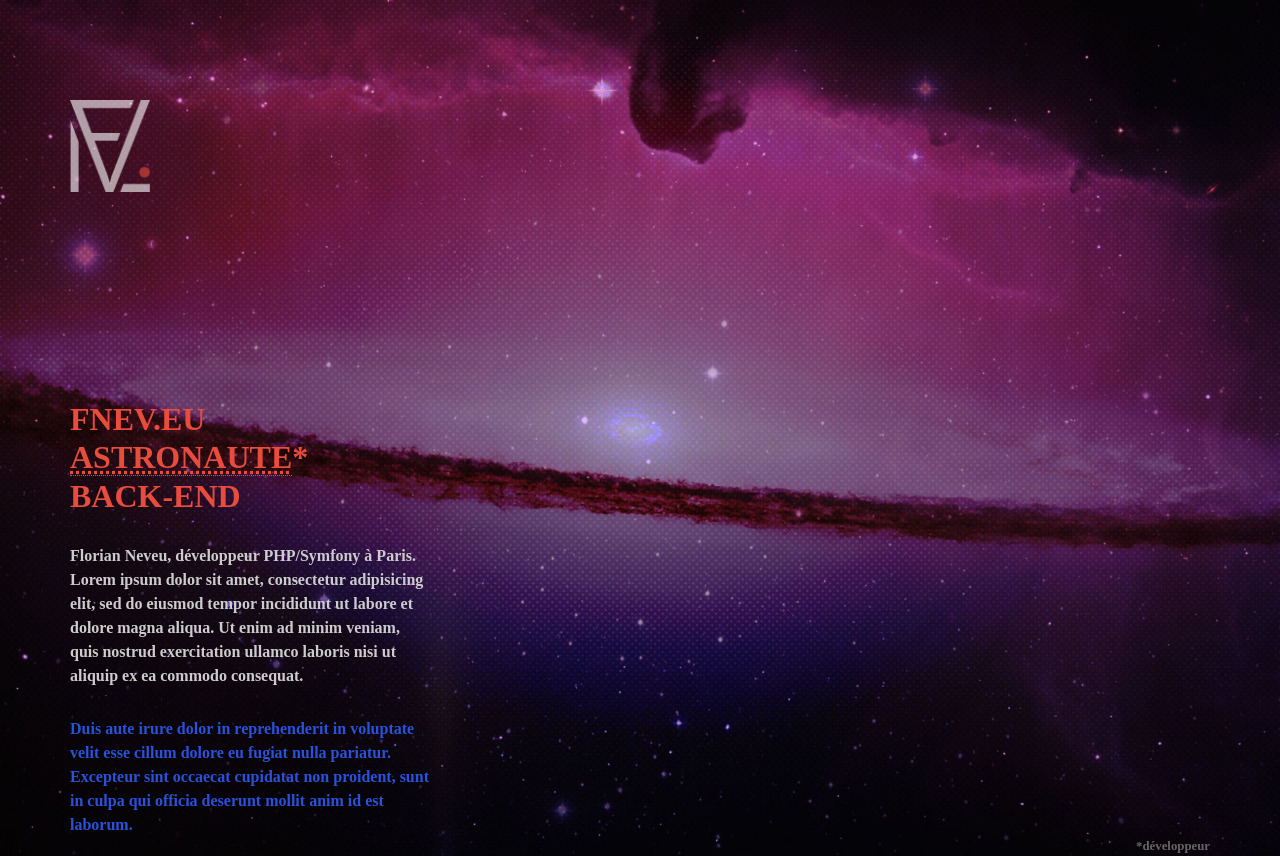
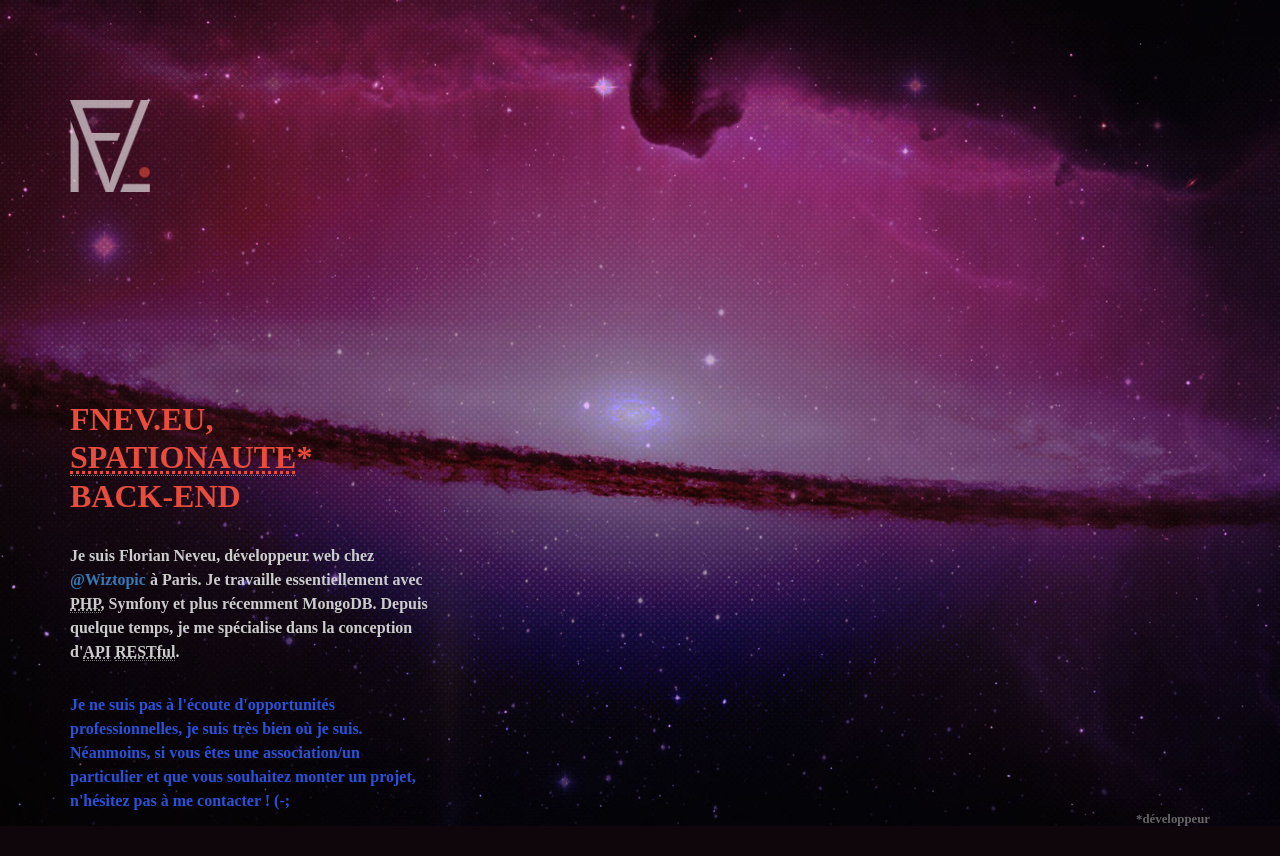
Before and after one commit to florianorineveu/v1, a PHP site: page / in a window 1280 px wide. After the commit the page ends 826 px from the top, so only its background shows below. Run offline with PHP 8.4, Linux system fonts and the light colour scheme; style sheets or scripts are compiled from the project's sources; some libraries are stand-ins or nearby versions.

Commit message:
Update text and clean scss/css

```diff
--- a/www/index.php
+++ b/www/index.php
@@ -20,36 +20,25 @@
 <body>
   <header>
     <div class="container">
-      <img src="images/logo.png">
-      <h1>
-        fnev.eu<br>
-        <abbr title="Développeur">Astronaute</abbr>*<br>
-        back-end
-      </h1>
+      <a href="/" id="logo">
+        <img src="images/logo.png">
+      </a>
+
       <div class="row">
-        <p class="col-md-4">Florian Neveu, développeur PHP/Symfony à Paris. Lorem ipsum dolor sit amet, consectetur adipisicing elit, sed do eiusmod tempor incididunt ut labore et dolore magna aliqua. Ut enim ad minim veniam, quis nostrud exercitation ullamco laboris nisi ut aliquip ex ea commodo
-        consequat.</p>
+        <div class="col-md-4">
+          <h1>
+            fnev.eu,<br>
+            <abbr title="Développeur">Spationaute</abbr>*<br>
+            back-end
+          </h1>
+          <p>Je suis Florian Neveu, développeur web chez <a href="https://fr.wiztopic.com">@Wiztopic</a> à Paris. Je travaille essentiellement avec <abbr title="Hypertext Preprocessor">PHP</abbr>, Symfony et plus récemment MongoDB. Depuis quelque temps, je me spécialise dans la conception d'<abbr title="Interface de programmation">API</abbr> <abbr title="REpresentational State Transfer">RESTful</abbr>.</p>
+          <p>Je ne suis pas à l'écoute d'opportunités professionnelles, je suis très bien où je suis. Néanmoins, si vous êtes une association/un particulier et que vous souhaitez monter un projet, n'hésitez pas à me contacter ! (-;</p>
+        </div>
       </div>
-      <div class="row">
-        <p class="col-md-4">Duis aute irure dolor in reprehenderit in voluptate velit esse cillum dolore eu fugiat nulla pariatur. Excepteur sint occaecat cupidatat non proident, sunt in culpa qui officia deserunt mollit anim id est laborum.</p>
-      </div>
-      <p class="pull-right">*développeur</p>
+      <span class="pull-right">*développeur</span>
     </div>
   </header>
 
-  <!-- <section id="bio">
-    <div>
-      <p>Lorem ipsum dolor sit amet, consectetur adipisicing elit, sed do eiusmod
-    tempor incididunt ut labore et dolore magna aliqua. Ut enim ad minim veniam,
-    quis nostrud exercitation ullamco laboris nisi ut aliquip ex ea commodo
-    consequat. Duis aute irure dolor in reprehenderit in voluptate velit esse
-    cillum dolore eu fugiat nulla pariatur. Excepteur sint occaecat cupidatat non
-    proident, sunt in culpa qui officia deserunt mollit anim id est laborum.</p>
-    </div>
-    <aside>
-
-    </aside>
-  </section> -->
   <script src="https://use.typekit.net/dya2brt.js"></script>
   <script>try{Typekit.load({ async: true });}catch(e){}
   </script>
--- a/www/sass/screen.scss
+++ b/www/sass/screen.scss
@@ -1,48 +1,13 @@
 @import "compass/reset";
+@import "compass/css3";
+@import "sections/*.*";
 
-header {
-    background-image: image-url('background.jpg');
-    background-position: center;
-    background-repeat: no-repeat;
-    background-size: cover;
-    min-height: 100vh;
-
-    img {
-        height: auto;
-        opacity: .6;
-        position: absolute;
-        top: 100px;
-        width: 80px;
-    }
-
-    h1 {
-        color: #e84c3c;
-        font-family: "proxima-nova";
-        font-size: 2em;
-        font-weight: 900;
-        line-height: 1.2em;
-        margin-top: 50vh;
-        text-transform: uppercase;
-    }
-
-    div > div {
-        color: #cccccc;
-        margin-top: 1.8em;
-    }
-
-    div > div + div {
-        color: #2952d8;
-        margin-top: 1.8em;
-    }
-
-    .pull-right {
-        color: #666666;
-        font-size: 0.8em;
-    }
+body {
+    color: #cccccc;
+    font-family: "ff-chambers-sans-web";
+    font-weight: 600;
 }
 
 p {
-    font-family: "ff-chambers-sans-web";
-    font-weight: 600;
     line-height: 1.5em;
 }
--- /dev/null
+++ b/www/sass/sections/_header.scss
@@ -0,0 +1,47 @@
+header {
+    background-image: image-url('background.jpg');
+    background-position: center;
+    background-repeat: no-repeat;
+    background-size: cover;
+    min-height: 100vh;
+
+    h1 {
+        color: #e84c3c;
+        font-family: "proxima-nova";
+        font-size: 2em;
+        font-weight: 900;
+        line-height: 1.2em;
+        margin-top: 50vh;
+        text-transform: uppercase;
+    }
+
+    p {
+        margin-top: 1.8em;
+        + p {
+            color: #2952d8;
+        }
+    }
+
+    .pull-right {
+        color: #666666;
+        font-size: 0.8em;
+    }
+}
+
+#logo {
+    @include transition-property(opacity);
+    display: block;
+    opacity: .6;
+    position: absolute;
+    top: 100px;
+    width: 80px;
+
+    img {
+        height: auto;
+        width: 80px;
+    }
+
+    &:hover {
+        opacity: 1;
+    }
+}
--- a/www/stylesheets/screen.css
+++ b/www/stylesheets/screen.css
@@ -1,4 +1,3 @@
-/* line 5, ../../../../../Programmes/Ruby23/lib/ruby/gems/2.3.0/gems/compass-core-1.0.3/stylesheets/compass/reset/_utilities.scss */
 html, body, div, span, applet, object, iframe,
 h1, h2, h3, h4, h5, h6, p, blockquote, pre,
 a, abbr, acronym, address, big, cite, code,
@@ -20,50 +19,41 @@ time, mark, audio, video {
   vertical-align: baseline;
 }
 
-/* line 22, ../../../../../Programmes/Ruby23/lib/ruby/gems/2.3.0/gems/compass-core-1.0.3/stylesheets/compass/reset/_utilities.scss */
 html {
   line-height: 1;
 }
 
-/* line 24, ../../../../../Programmes/Ruby23/lib/ruby/gems/2.3.0/gems/compass-core-1.0.3/stylesheets/compass/reset/_utilities.scss */
 ol, ul {
   list-style: none;
 }
 
-/* line 26, ../../../../../Programmes/Ruby23/lib/ruby/gems/2.3.0/gems/compass-core-1.0.3/stylesheets/compass/reset/_utilities.scss */
 table {
   border-collapse: collapse;
   border-spacing: 0;
 }
 
-/* line 28, ../../../../../Programmes/Ruby23/lib/ruby/gems/2.3.0/gems/compass-core-1.0.3/stylesheets/compass/reset/_utilities.scss */
 caption, th, td {
   text-align: left;
   font-weight: normal;
   vertical-align: middle;
 }
 
-/* line 30, ../../../../../Programmes/Ruby23/lib/ruby/gems/2.3.0/gems/compass-core-1.0.3/stylesheets/compass/reset/_utilities.scss */
 q, blockquote {
   quotes: none;
 }
-/* line 103, ../../../../../Programmes/Ruby23/lib/ruby/gems/2.3.0/gems/compass-core-1.0.3/stylesheets/compass/reset/_utilities.scss */
 q:before, q:after, blockquote:before, blockquote:after {
   content: "";
   content: none;
 }
 
-/* line 32, ../../../../../Programmes/Ruby23/lib/ruby/gems/2.3.0/gems/compass-core-1.0.3/stylesheets/compass/reset/_utilities.scss */
 a img {
   border: none;
 }
 
-/* line 116, ../../../../../Programmes/Ruby23/lib/ruby/gems/2.3.0/gems/compass-core-1.0.3/stylesheets/compass/reset/_utilities.scss */
 article, aside, details, figcaption, figure, footer, header, hgroup, main, menu, nav, section, summary {
   display: block;
 }
 
-/* line 3, ../sass/screen.scss */
 header {
   background-image: url('../images/background.jpg?1476649022');
   background-position: center;
@@ -71,15 +61,6 @@ header {
   background-size: cover;
   min-height: 100vh;
 }
-/* line 10, ../sass/screen.scss */
-header img {
-  height: auto;
-  opacity: .6;
-  position: absolute;
-  top: 100px;
-  width: 80px;
-}
-/* line 18, ../sass/screen.scss */
 header h1 {
   color: #e84c3c;
   font-family: "proxima-nova";
@@ -89,25 +70,42 @@ header h1 {
   margin-top: 50vh;
   text-transform: uppercase;
 }
-/* line 28, ../sass/screen.scss */
-header div > div {
-  color: #cccccc;
+header p {
   margin-top: 1.8em;
 }
-/* line 33, ../sass/screen.scss */
-header div > div + div {
+header p + p {
   color: #2952d8;
-  margin-top: 1.8em;
 }
-/* line 38, ../sass/screen.scss */
 header .pull-right {
   color: #666666;
   font-size: 0.8em;
 }
 
-/* line 44, ../sass/screen.scss */
-p {
+#logo {
+  -moz-transition-property: opacity;
+  -o-transition-property: opacity;
+  -webkit-transition-property: opacity;
+  transition-property: opacity;
+  display: block;
+  opacity: .6;
+  position: absolute;
+  top: 100px;
+  width: 80px;
+}
+#logo img {
+  height: auto;
+  width: 80px;
+}
+#logo:hover {
+  opacity: 1;
+}
+
+body {
+  color: #cccccc;
   font-family: "ff-chambers-sans-web";
   font-weight: 600;
+}
+
+p {
   line-height: 1.5em;
 }
```
Also changed, not shown: 1 other file.
